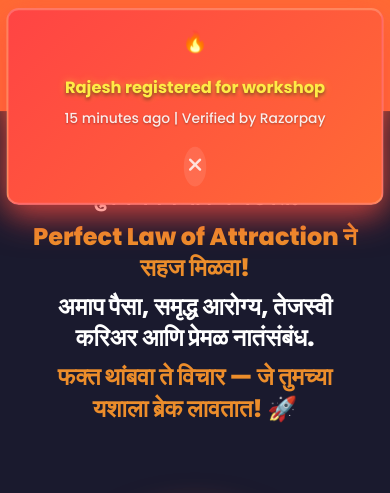
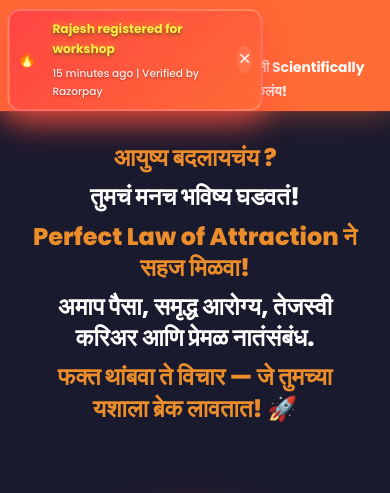
Before and after one commit to girishiyerr/landingpagedhananjay, a plain HTML site: page index.html in a window 390 px wide. Shown: the top 493 px of the page. Drawn offline with Linux system fonts and the light colour scheme.

Commit message:
Fix mobile social proof notification size - make it compact and less intrusive

```diff
--- a/styles.css
+++ b/styles.css
@@ -2126,23 +2126,36 @@ img {
     .social-proof-notification {
         top: 10px;
         left: 10px;
-        right: 10px;
-        max-width: none;
-        padding: var(--space-sm);
+        right: auto;
+        max-width: 280px;
+        padding: var(--space-xs) var(--space-sm);
+        font-size: 0.85rem;
     }
 
     .notification-content {
-        flex-direction: column;
+        flex-direction: row;
         gap: var(--space-xs);
-    text-align: center;
-}
+        align-items: center;
+        text-align: left;
+    }
+
+    .notification-content::before {
+        font-size: 1rem;
+    }
 
     .notification-name {
-        font-size: 0.9rem;
+        font-size: 0.8rem;
+        margin-bottom: 2px;
     }
 
     .notification-time {
-        font-size: 0.8rem;
+        font-size: 0.7rem;
+    }
+
+    .notification-close {
+        font-size: 1rem;
+        padding: 2px;
+        flex-shrink: 0;
     }
 }
 
@@ -3126,8 +3139,26 @@ img {
     .social-proof-notification {
         top: 10px;
         left: 10px;
-        right: 10px;
-        max-width: none;
-        padding: var(--space-sm);
-    }
-}
+        right: auto;
+        max-width: 250px;
+        padding: var(--space-xs);
+        font-size: 0.75rem;
+    }
+
+    .notification-content::before {
+        font-size: 0.9rem;
+    }
+
+    .notification-name {
+        font-size: 0.75rem;
+    }
+
+    .notification-time {
+        font-size: 0.65rem;
+    }
+
+    .notification-close {
+        font-size: 0.9rem;
+        padding: 2px;
+    }
+}
```
